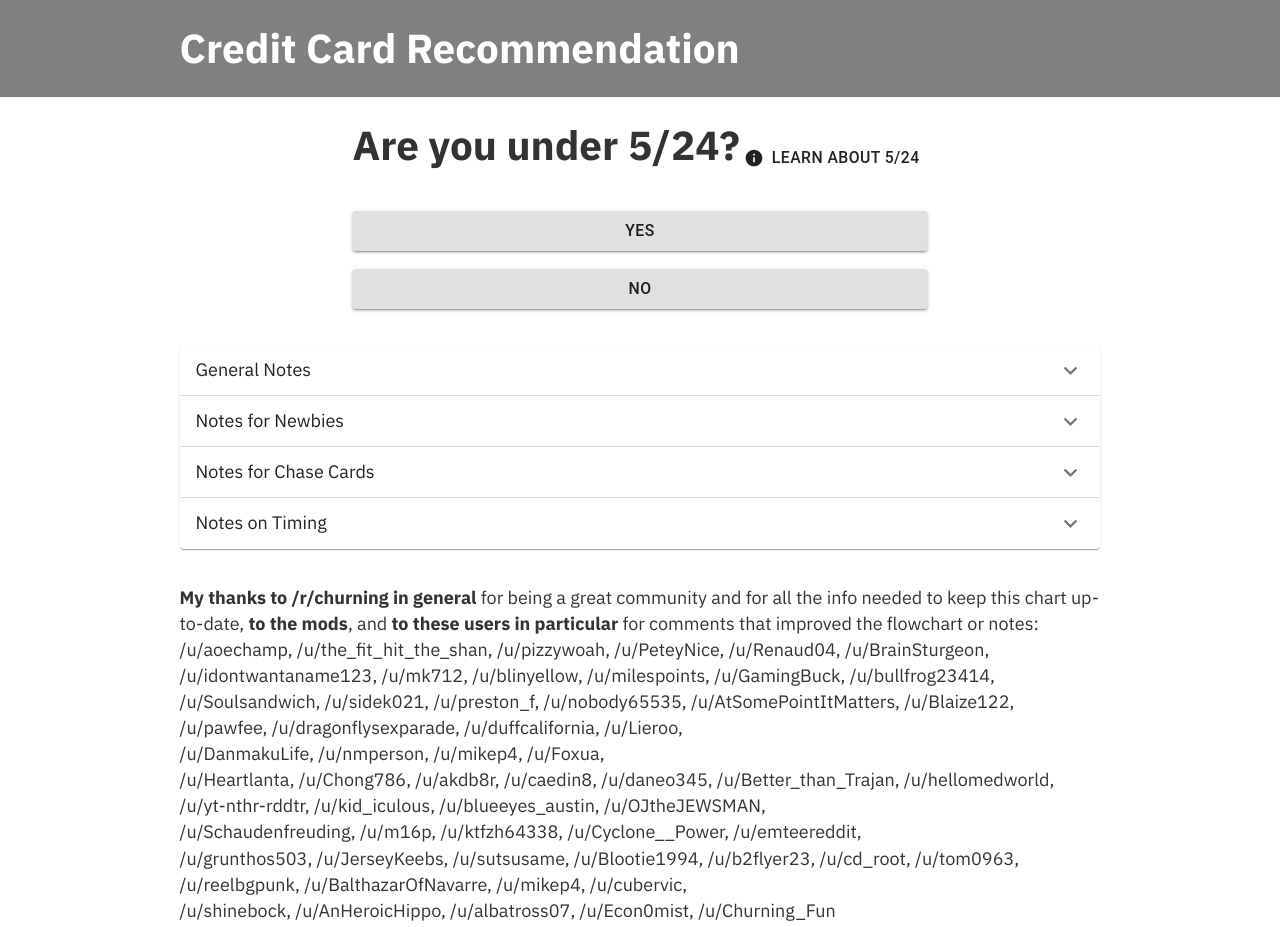
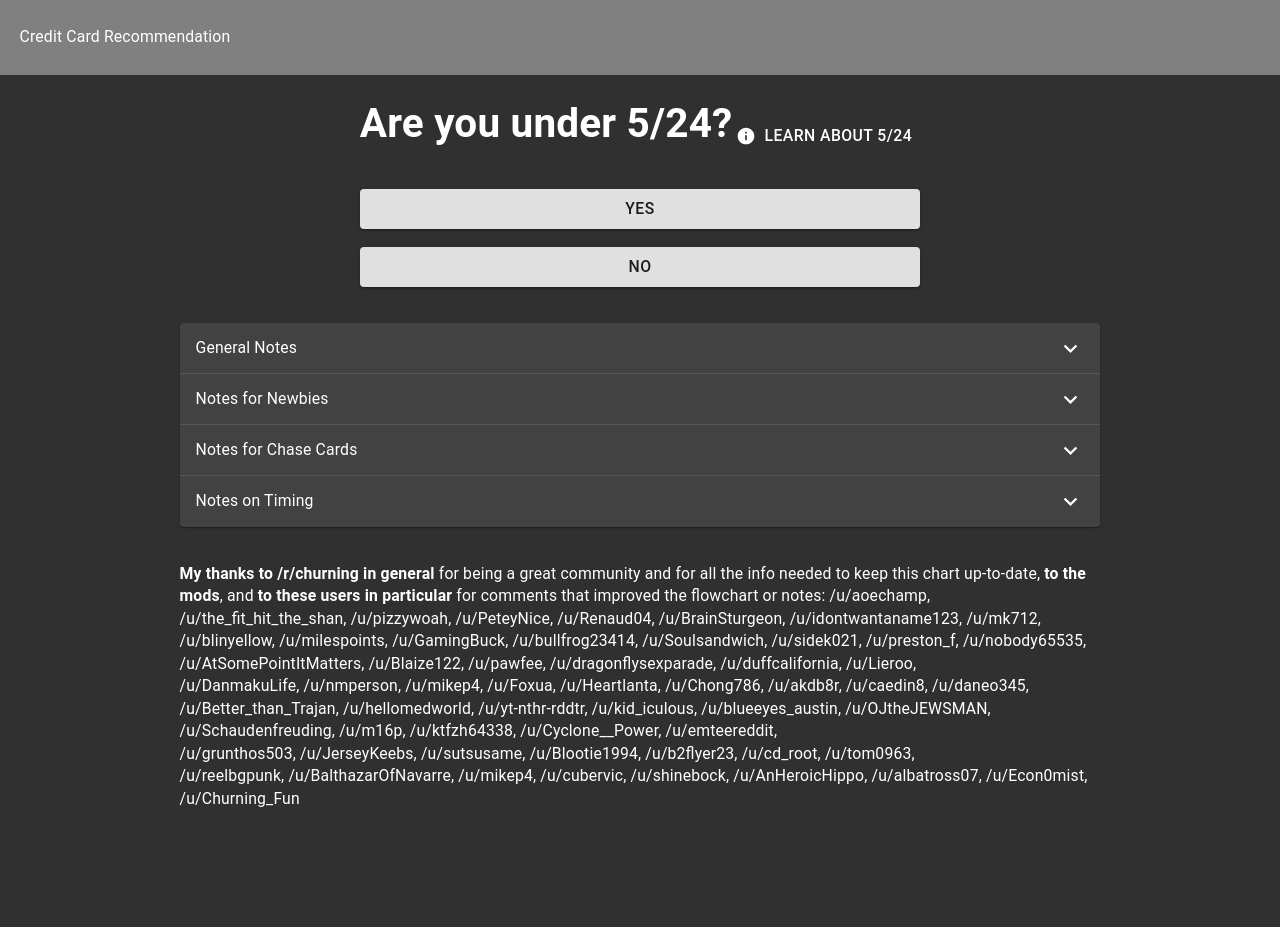
Before and after one commit to dickwyn/cc-recommendation-flowchart, a Gatsby site: page / in a window 1280 px wide. After the commit the page ends 862 px from the top, so only its background shows below. Built offline with nearby package versions, Linux system fonts and the light colour scheme; Gatsby itself is replaced by a stand-in of ours.

Commit message:
(style) use material ui theming

```diff
--- a/src/components/header.js
+++ b/src/components/header.js
@@ -11,12 +11,10 @@ const Header = ({ siteTitle }) => (
   >
     <div
       style={{
-        margin: '0 auto',
-        maxWidth: 960,
         padding: '1.45rem 1.0875rem',
       }}
     >
-      <h1 style={{ margin: 0 }}>
+      <p style={{ margin: 0 }}>
         <Link
           to="/"
           style={{
@@ -26,7 +24,7 @@ const Header = ({ siteTitle }) => (
         >
           {siteTitle}
         </Link>
-      </h1>
+      </p>
     </div>
   </div>
 );
--- a/src/components/layout.js
+++ b/src/components/layout.js
@@ -1,9 +1,17 @@
-import React from 'react'
-import PropTypes from 'prop-types'
-import { StaticQuery, graphql } from 'gatsby'
+import React from 'react';
+import PropTypes from 'prop-types';
+import { StaticQuery, graphql } from 'gatsby';
+import { ThemeProvider, createMuiTheme } from '@material-ui/core/styles';
+import CssBaseline from '@material-ui/core/CssBaseline';
 
-import Header from './header'
-import './layout.css'
+import Header from './header';
+import './layout.css';
+
+const theme = createMuiTheme({
+  palette: {
+    type: 'dark',
+  },
+});
 
 const Layout = ({ children }) => (
   <StaticQuery
@@ -16,8 +24,10 @@ const Layout = ({ children }) => (
         }
       }
     `}
-    render={data => (
+    render={(data) => (
       <>
+        <ThemeProvider theme={theme}>
+          <CssBaseline />
           <Header siteTitle={data.site.siteMetadata.title} />
           <div
             style={{
@@ -29,13 +39,14 @@ const Layout = ({ children }) => (
           >
             {children}
           </div>
+        </ThemeProvider>
       </>
     )}
   />
-)
+);
 
 Layout.propTypes = {
   children: PropTypes.node.isRequired,
-}
+};
 
-export default Layout
+export default Layout;
```
Lines whose indentation alone changed are shown as unchanged.
